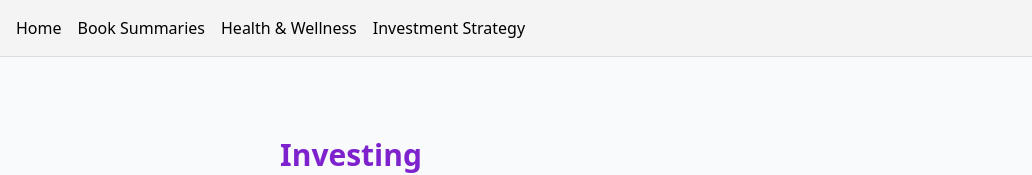
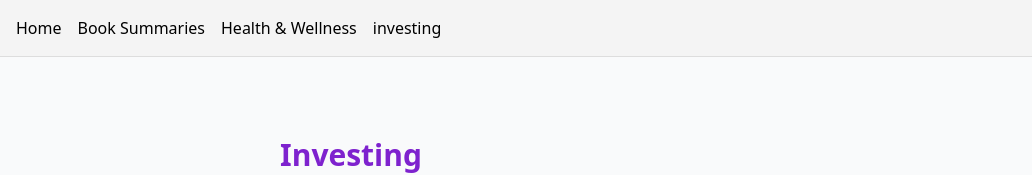
Before and after one commit to TheGainMaker/TheGainMaker-, a Next.js app: page /investing in a window 1280 px wide. Shown: the top 175 px of the page, without its empty margins (0-1032 px from the left). Built offline with nearby package versions, Linux system fonts and the light colour scheme.

Commit message:
Update NavBar.js

```diff
--- a/components/NavBar.js
+++ b/components/NavBar.js
@@ -11,7 +11,7 @@ export default function NavBar() {
       <a href="/" style={{ marginRight: "1rem" }}>Home</a>
       <a href="/summaries/atomic-habits" style={{ marginRight: "1rem" }}>Book Summaries</a>
       <a href="/health-and-wellness/resistance-training" style={{ marginRight: "1rem" }}>Health & Wellness</a>
-      <a href="/investment-strategy">Investment Strategy</a>
+      <a href="/investment-strategy">investing</a>
     </nav>
   );
 }
```
